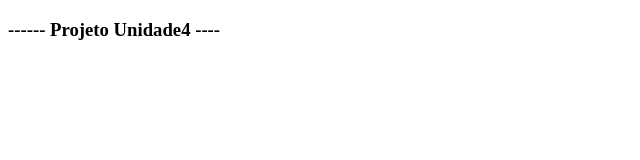
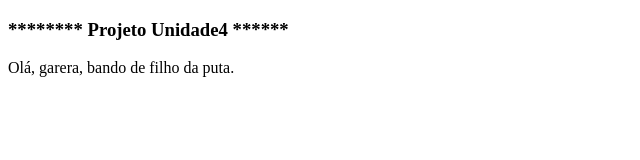
Before and after one commit to lexdacosta/Projeto_Unidade_4, a plain HTML site: page Index.html in a window 1280 px wide. Shown: the whole page, without its empty margins (0-640 px from the left). Drawn offline with Linux system fonts and the light colour scheme.

Commit message:
Novo arquivo!

```diff
--- a/Index.html
+++ b/Index.html
@@ -6,6 +6,7 @@
     <title>Unidade4</title>
 </head>
 <body>
-<h3>------ Projeto Unidade4 ----</h3>
+<h3> ******** Projeto Unidade4 ****** </h3>
+    Olá, garera, bando de filho da puta.
 </body>
 </html>
```
